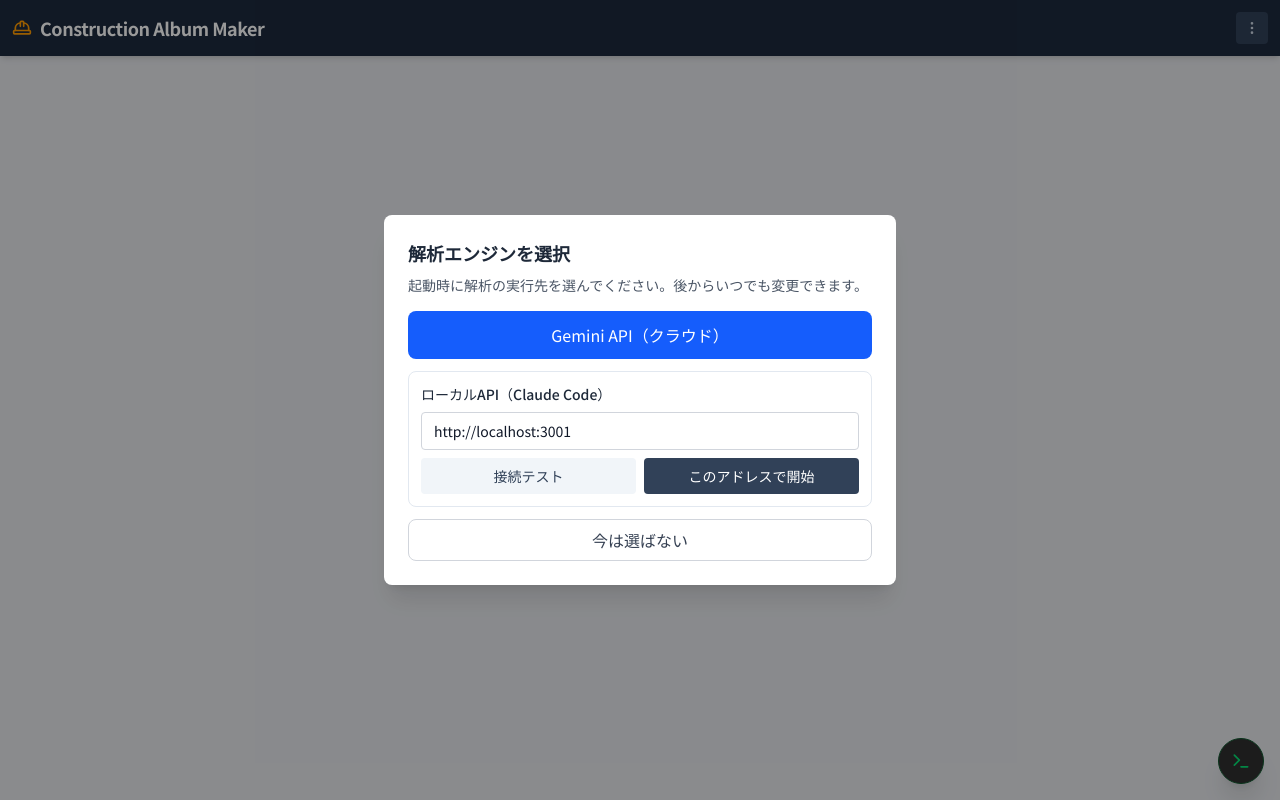
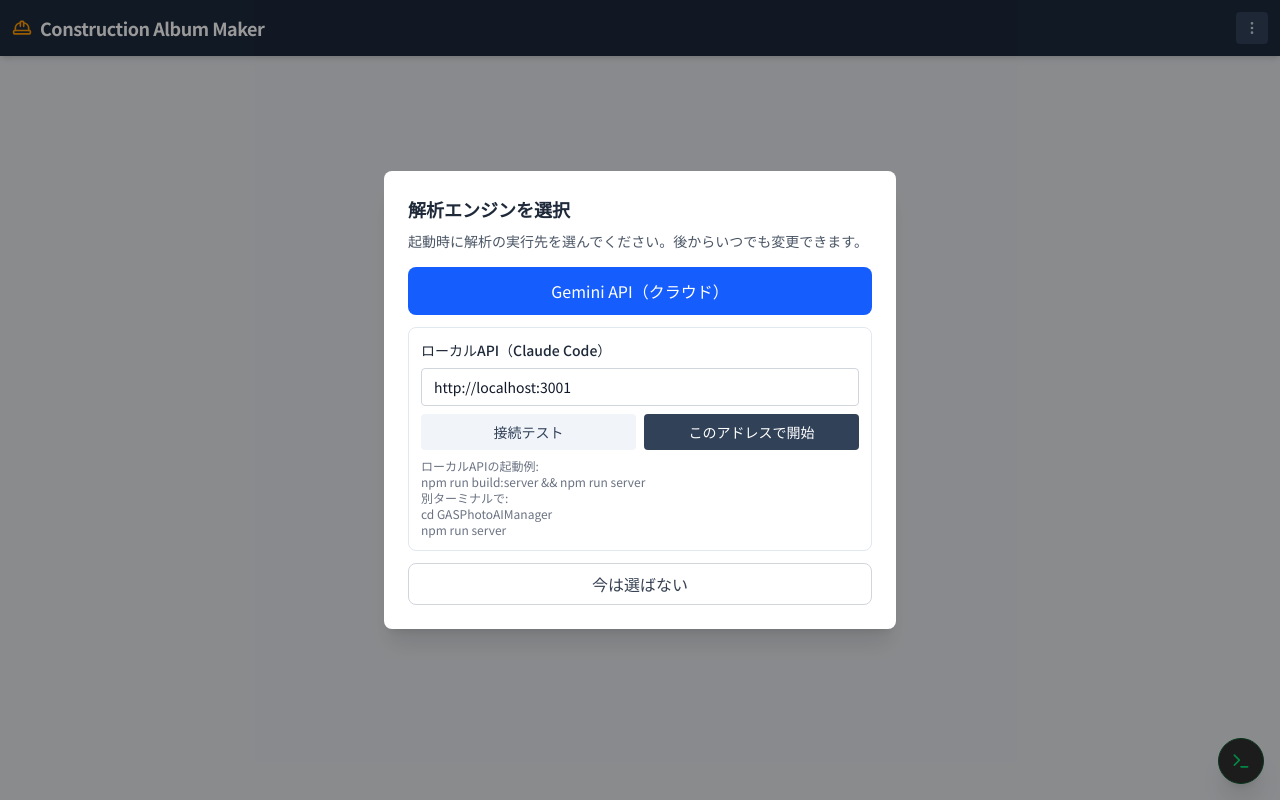
Before and after one commit to YuujiKamura/GASPhotoAIManager, a React (Vite) app: page / in a window 1280 px wide. Built offline with nearby package versions, Linux system fonts and the light colour scheme.

Commit message:
Show local API startup instructions

```diff
--- a/App.tsx
+++ b/App.tsx
@@ -310,6 +310,13 @@
                     このアドレスで開始
                   </button>
                 </div>
+                <div className="text-xs text-gray-500 whitespace-pre-line">
+                  ローカルAPIの起動例:
+                  {"\n"}  npm run build:server && npm run server
+                  {"\n"}別ターミナルで:
+                  {"\n"}  cd GASPhotoAIManager
+                  {"\n"}  npm run server
+                </div>
               </div>
               <button
                 onClick={() => setBackend('none')}
```
